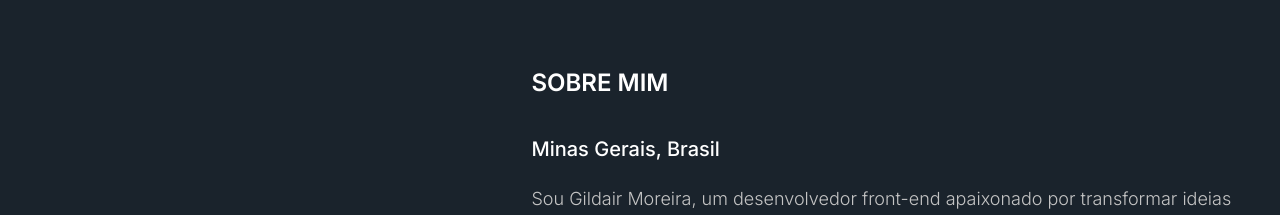
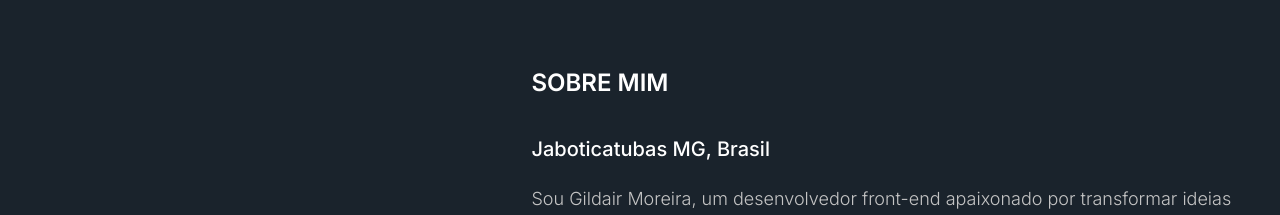
Before and after one commit to gildairmoreira/portifolio, a React (Create React App) app: page / in a window 1280 px wide. Shown: the part 800-1015 px from the top of the page. Built offline with nearby package versions, Linux system fonts and the light colour scheme.

Commit message:
Nome da cidade Colocado

```diff
--- a/src/i18n/locales/resourses.ts
+++ b/src/i18n/locales/resourses.ts
@@ -12,7 +12,7 @@ const resources = {
             'Nome': 'Gildair Moreira',
             'Profisao': 'a Front-End Developer .',
 
-            'Estado': 'Minas Gerais, Brazil',
+            'Estado': 'Jaboticatubas MG, Brazil',
             /* 1 */'sobreParagrafo1': ' I am Gildair Moreira, a front-end developer passionate about turning ideas into reality. My journey as a programmer began a few years ago with modifications to third-party apps, when I started learning the necessary skills to build web and mobile applications on my own. Since then, I have been improving my skills in React and other technologies, and turning my ideas into successful projects',
             /* 2 */'sobreParagrafo2': 'Although I do not have formal experience in the industry, I have dedicated myself intensely to learning and have been able to master essential skills in just 8 months. My personal and collaborative projects are examples of my ability to work independently and in teams, to identify and solve problems, and to build innovative solutions.',
             /* 3 */'sobreParagrafo3': "I am seeking opportunities to contribute to a dedicated team in a challenging work environment, to grow professionally, and to continue to improve my skills. My goal is always to deliver high-quality work, with attention to detail and user needs, and to build products that have a positive impact on people's lives.",
@@ -97,7 +97,7 @@ const resources = {
             'Profisao': 'Desarrollador Front-End .',
 
 
-            'Estado': 'Minas Gerais, Brasil',
+            'Estado': 'Jaboticatubas MG, Brasil',
             /* 1 */'sobreParagrafo1': 'Soy Gildair Moreira, un desarrollador front-end apasionado por convertir ideas en realidad. Mi trayectoria como programador comenzó hace algunos años con modificaciones en aplicaciones de terceros, cuando empecé a aprender por mi cuenta las habilidades necesarias para construir aplicaciones web y móviles. Desde entonces, he estado perfeccionando mis habilidades en React y otras tecnologías, y convirtiendo mis ideas en proyectos exitosos.',
             /* 2 */'sobreParagrafo2': 'Aunque no tengo experiencia formal en la industria, me he dedicado intensamente al aprendizaje y he logrado dominar habilidades esenciales en solo 8 meses. Mis proyectos personales y colaborativos son ejemplos de mi capacidad para trabajar de forma independiente y en equipo, para identificar y resolver problemas, y para construir soluciones innovadoras.',
             /* 3 */'sobreParagrafo3': 'Estoy buscando oportunidades para contribuir a un equipo dedicado en un ambiente de trabajo desafiante, para crecer profesionalmente y para seguir mejorando mis habilidades. Mi objetivo siempre es entregar un trabajo de alta calidad, con atención al detalle y a las necesidades del usuario, y construir productos que tengan un impacto positivo en la vida de las personas.',
@@ -181,7 +181,7 @@ const resources = {
             'Nome': 'Gildair Moreira',
             'Profisao': 'Desenvolvedor Front-end .',
 
-            'Estado': 'Minas Gerais, Brasil',
+            'Estado': 'Jaboticatubas MG, Brasil',
             /* 1 */'sobreParagrafo1':'Sou Gildair Moreira, um desenvolvedor front-end apaixonado por transformar ideias em realidade. Minha jornada como programador começou há alguns anos com modificaçoes em Apps de terceiros, quando comecei a aprender por conta própria as habilidades necessárias para construir aplicações web e móveis. Desde então, venho aprimorando minhas habilidades em React e outras tecnologias, e transformando minhas ideias em projetos bem-sucedidos.',
             /* 2 */'sobreParagrafo2':'Apesar de não ter experiência formal no mercado, dediquei-me intensamente ao aprendizado e consegui dominar habilidades essenciais em apenas 8 meses. Meus projetos pessoais e colaborativos são exemplos de minha capacidade de trabalhar de forma independente e em equipe, de identificar e resolver problemas e de construir soluções inovadoras.',
             /* 3 */'sobreParagrafo3':'Busco oportunidades para contribuir com uma equipe comprometida em um ambiente de trabalho desafiador, para crescer profissionalmente e para continuar a aprimorar minhas habilidades. Meu objetivo é sempre entregar um trabalho de alta qualidade, com atenção aos detalhes e às necessidades do usuário, e construir produtos que gerem impacto positivo na vida das pessoas.',
```
